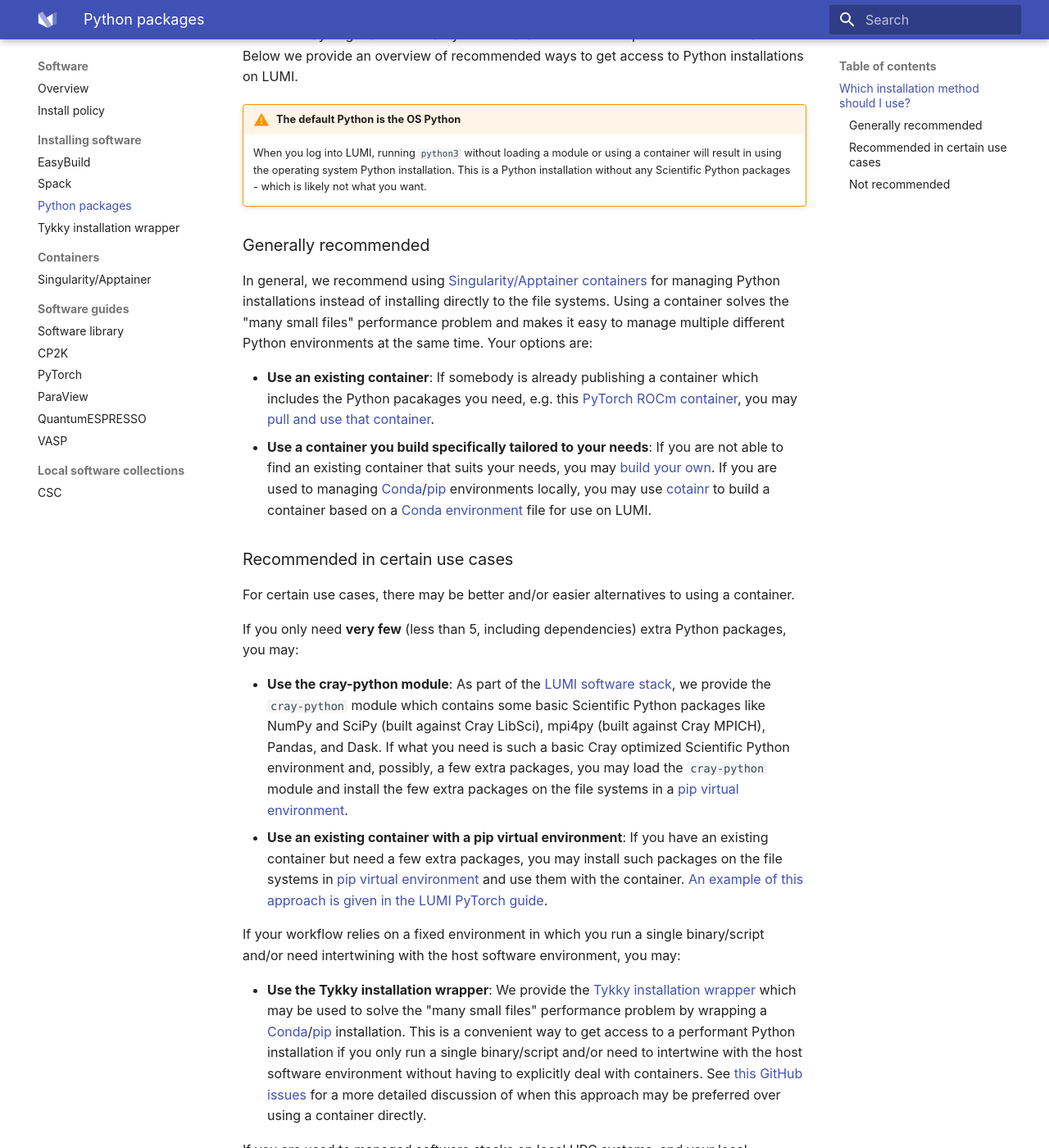
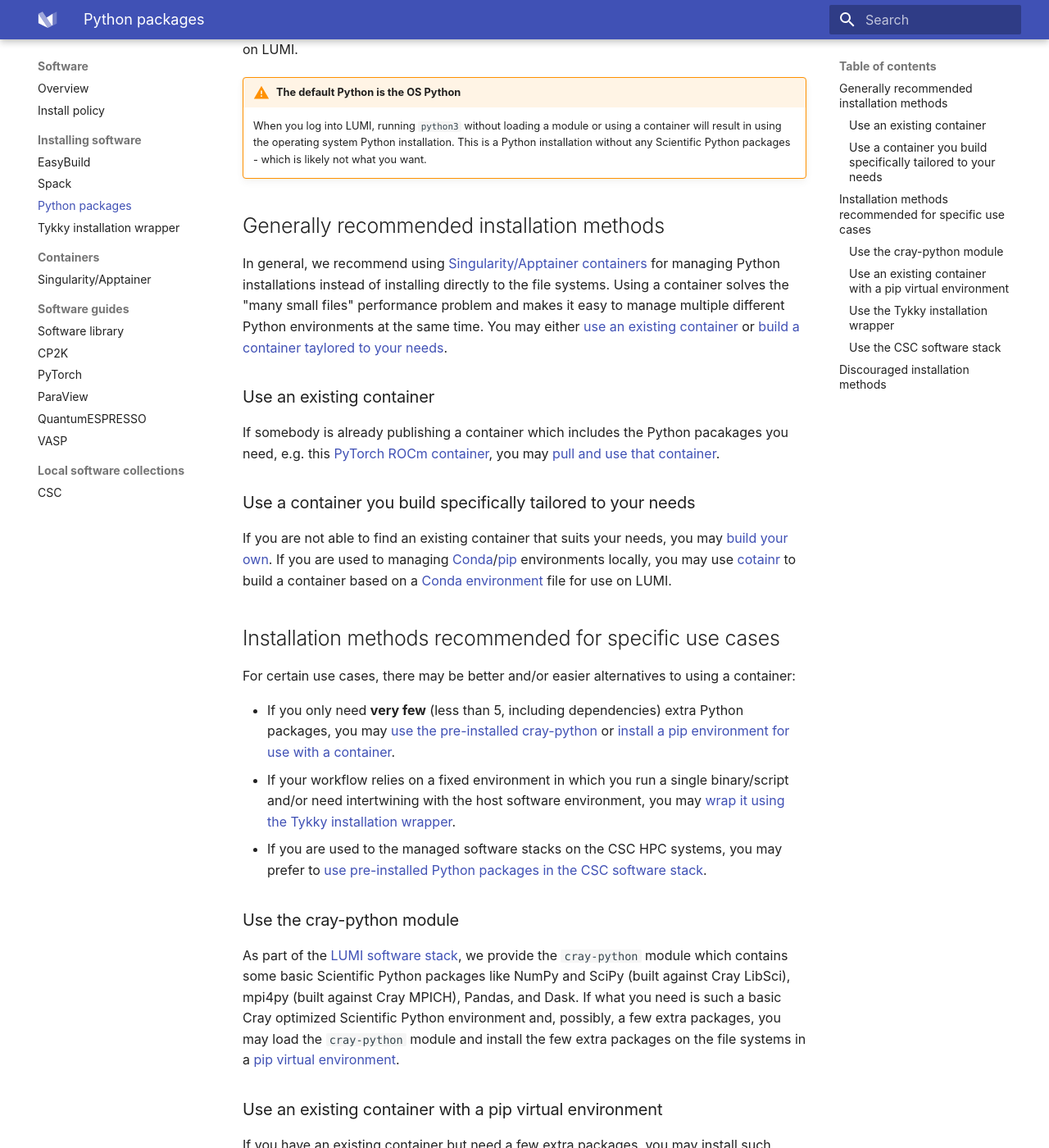
Before and after one commit to Lumi-supercomputer/lumi-userguide, an MkDocs documentation site: the page built from docs/software/installing/python.md, in a window 1280 px wide and 1400 px high, scrolled down 853 px. Shown: the whole window at 82% size. Built offline with MkDocs 1.6.1 and Material for MkDocs 9.7.7, drawn with Linux system fonts in a browser that asks for light colours; some of the changed text lies outside the part shown.

Commit message:
Reworked the structure of the Python install overview as suggested by hdrei.

```diff
--- a/docs/software/installing/python.md
+++ b/docs/software/installing/python.md
@@ -57,78 +57,91 @@
     This is a Python installation without any Scientific Python packages - which
     is likely not what you want.
 
-### Generally recommended
+## Generally recommended installation methods
 
 In general, we recommend using [Singularity/Apptainer
 containers][singularity-containers] for managing Python installations instead
 of installing directly to the file systems. Using a container solves the "many
 small files" performance problem and makes it easy to manage multiple different
-Python environments at the same time. Your options are:
+Python environments at the same time. You may either [use an existing
+container](#use-an-existing-container) or [build a container taylored to your
+needs](#use-a-container-you-build-specifically-tailored-to-your-needs).
 
-- **Use an existing container**: If somebody is already publishing a container
-  which includes the Python pacakages you need, e.g. this [PyTorch ROCm
-  container](https://hub.docker.com/r/rocm/pytorch), you may [pull and use that
-  container][pull-container].
-- **Use a container you build specifically tailored to your needs**: If you are
-  not able to find an existing container that suits your needs, you may [build
-  your own][singularity-build]. If you are used to managing
-  [Conda][conda]/[pip][pip] environments locally, you may use [cotainr] to
-  build a container based on a [Conda environment][conda-env] file for use on
-  LUMI.
+### Use an existing container
 
-### Recommended in certain use cases
+If somebody is already publishing a container which includes the Python
+pacakages you need, e.g. this [PyTorch ROCm
+container](https://hub.docker.com/r/rocm/pytorch), you may [pull and use that
+container][pull-container].
+
+### Use a container you build specifically tailored to your needs
+
+If you are not able to find an existing container that suits your needs, you
+may [build your own][singularity-build]. If you are used to managing
+[Conda][conda]/[pip][pip] environments locally, you may use [cotainr] to build
+a container based on a [Conda environment][conda-env] file for use on LUMI.
+
+## Installation methods recommended for specific use cases
 
 For certain use cases, there may be better and/or easier alternatives to using
-a container.
+a container:
 
-If you only need **very few** (less than 5, including dependencies) extra
-Python packages, you may:
+- If you only need **very few** (less than 5, including dependencies) extra
+Python packages, you may [use the pre-installed
+cray-python](#use-the-cray-python-module) or [install a pip environment for use
+with a container](#use-an-existing-container-with-a-pip-virtual-environment).
+- If your workflow relies on a fixed environment in which you run a single
+binary/script and/or need intertwining with the host software environment, you
+may [wrap it using the Tykky installation
+wrapper](#use-the-tykky-installation-wrapper).
+- If you are used to the managed software stacks on the CSC HPC systems, you may
+prefer to [use pre-installed Python packages in the CSC software
+stack](#use-the-csc-software-stack).
 
-- **Use the cray-python module**: As part of the [LUMI software
-  stack][lumi-software-stack], we provide the `cray-python` module which
-  contains some basic Scientific Python packages like NumPy and SciPy (built
-  against Cray LibSci), mpi4py (built against Cray MPICH), Pandas, and Dask. If
-  what you need is such a basic Cray optimized Scientific Python environment
-  and, possibly, a few extra packages, you may load the `cray-python` module
-  and install the few extra packages on the file systems in a [pip virtual
-  environment][pip-virt-env].
-- **Use an existing container with a pip virtual environment**: If you have an
-  existing container but need a few extra packages, you may install such
-  packages on the file systems in [pip virtual environment][pip-virt-env] and
-  use them with the container. [An example of this approach is given in the
-  LUMI PyTorch guide][container-virt-env-example].
+### Use the cray-python module
 
-If your workflow relies on a fixed environment in which you run a single
-binary/script and/or need intertwining with the host software environment, you
-may:
+As part of the [LUMI software stack][lumi-software-stack], we provide the
+`cray-python` module which contains some basic Scientific Python packages like
+NumPy and SciPy (built against Cray LibSci), mpi4py (built against Cray MPICH),
+Pandas, and Dask. If what you need is such a basic Cray optimized Scientific
+Python environment and, possibly, a few extra packages, you may load the
+`cray-python` module and install the few extra packages on the file systems in
+a [pip virtual environment][pip-virt-env].
 
-- **Use the Tykky installation wrapper**: We provide the [Tykky installation
-  wrapper][tykky] which may be used to solve the "many small files" performance
-  problem by wrapping a [Conda][conda]/[pip][pip] installation. This is a
-  convenient way to get access to a performant Python installation if you only
-  run a single binary/script and/or need to intertwine with the host software
-  environment without having to explicitly deal with containers. See [this
-  GitHub issues](https://github.com/DeiC-HPC/cotainr/issues/37) for a more
-  detailed discussion of when this approach may be preferred over using a
-  container directly.
+### Use an existing container with a pip virtual environment
 
-If you are used to managed software stacks on local HPC systems, and your local
-organization provides a similar software stack on LUMI, you may prefer to use a
-Python installation from such a local organization software stack:
+If you have an existing container but need a few extra packages, you may
+install such packages on the file systems in [pip virtual
+environment][pip-virt-env] and use them with the container. [An example of this
+approach is given in the LUMI PyTorch guide][container-virt-env-example].
 
-- **Use the CSC software stack**: [CSC provides a software
-  stack][csc-software-stack] on LUMI, similar to the software stacks provided
-  on the Finish HPC systems, which contains some Python packages. Please note
-  that this software stack is only supported by CSC, not the LUMI User Support
-  Team (LUST).
+### Use the Tykky installation wrapper
 
-### Not recommended
+We provide the [Tykky installation wrapper][tykky] which may be used to solve
+the "many small files" performance problem by wrapping a
+[Conda][conda]/[pip][pip] installation. This is a convenient way to get access
+to a performant Python installation if you only run a single binary/script
+and/or need to intertwine with the host software environment without having to
+explicitly deal with containers. See [this GitHub
+issues](https://github.com/DeiC-HPC/cotainr/issues/37) for a more detailed
+discussion of when this approach may be preferred over using a container
+directly.
 
-**We strongly discourage using these methods on LUMI**.
+### Use the CSC software stack
 
-- **Don't install conda/pip environments directly to the file systems**.
-- **Don't install pip virtual environments directly to the file systems using
+[CSC provides a software stack][csc-software-stack] on LUMI, similar to the
+software stacks provided on the Finish HPC systems, which contains some Python
+packages. Please note that this software stack is only supported by CSC, not
+the LUMI User Support Team (LUST).
+
+## Discouraged installation methods
+
+**We strongly discourage installing large collections of Python packages
+directly on the file systems on LUMI, i.e.**
+
+- **Don't install conda/pip environments directly on the file systems**.
+- **Don't install pip virtual environments directly on the file systems using
   the OS python**.
-- **Don't install Python packages directly to the file systems using
+- **Don't install Python packages directly on the file systems using
   Easybuild**.
-- **Don't install Python packages directly to the file systems using Spack**.
+- **Don't install Python packages directly on the file systems using Spack**.
```
Also changed, not shown: other parts of docs/software/installing/python.md (+1 -1 lines).
